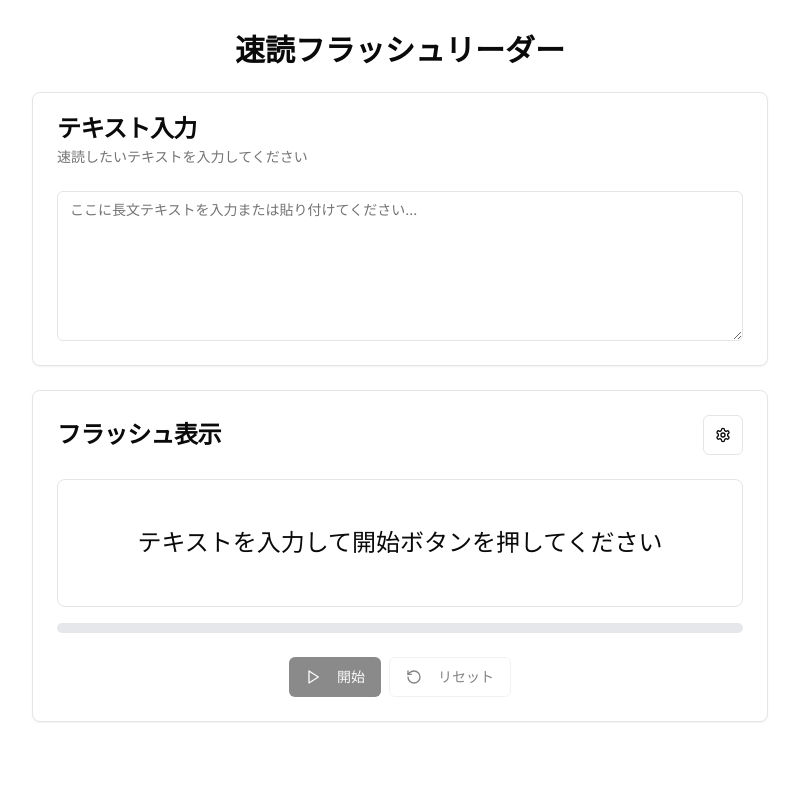
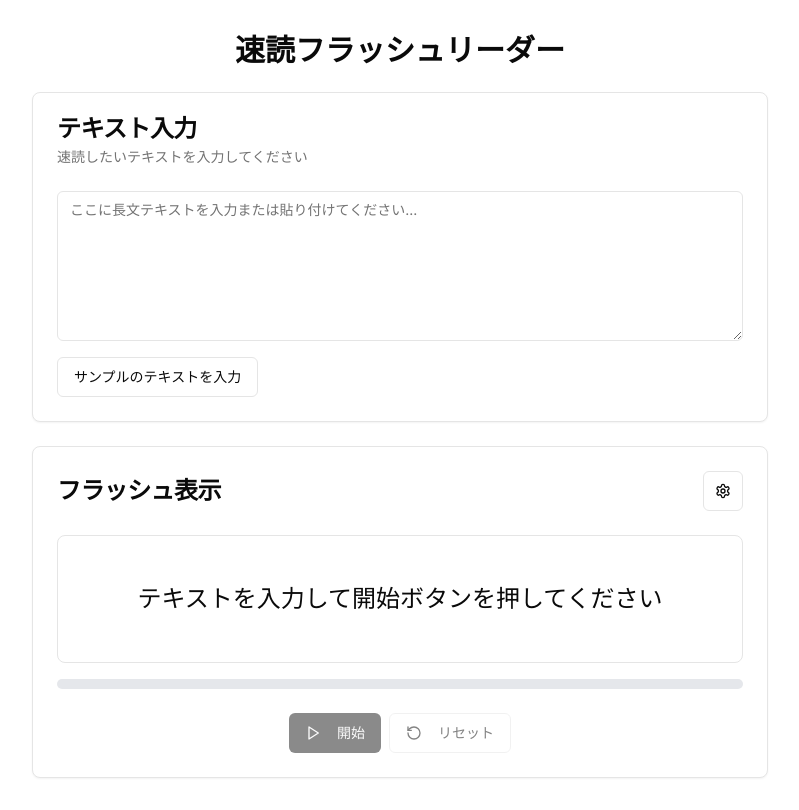
Before and after one commit to hiroyannnn/flash-text, a Next.js app: page / in a window 1280 px wide. Shown: the whole page, without its empty margins (240-1039 px from the left). Built offline with nearby package versions, Linux system fonts and the light colour scheme.

Commit message:
フラッシュリーダーにサンプルテキスト入力ボタンを追加: ユーザーが簡単にテキストを入力できるように、事前に設定されたサンプルテキストを表示するボタンを実装。

```diff
--- a/app/page.tsx
+++ b/app/page.tsx
@@ -138,6 +138,20 @@ export default function FlashReader() {
               value={inputText}
               onChange={handleTextChange}
             />
+            <div className="mt-4">
+              <Button
+                variant="outline"
+                onClick={() => {
+                  setInputText(`「あれ、意外と読める」と気づきました。フラッシュテキストで文章を読んでみたら、普段より早く読めるんです。目線を左右に動かす必要がないから、自然と読むスピードが上がるみたい。
+
+長文を読む時って、目線を右から左に動かすのが意外と時間を取るんですよね。でもフラッシュテキストなら、文字が目の前に表示されるから、その分だけ早く読める。最初は「こんな速さで読めるの？」って思ったけど、使ってみたら意外と自然に読めました。
+
+友達と一緒に試してみたら、「確かに目線の移動がない分、読みやすいね」って言ってました。一度試してみると、その違いが分かるかもしれません。`)
+                }}
+              >
+                サンプルのテキストを入力
+              </Button>
+            </div>
           </CardContent>
         </Card>
 
```
